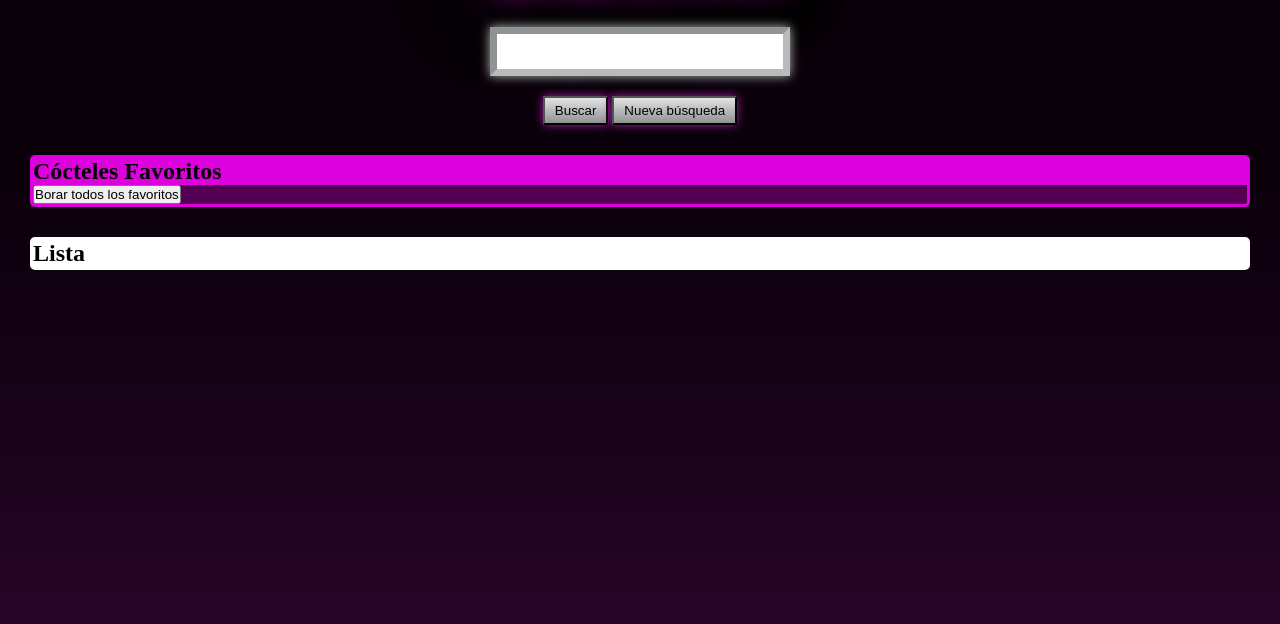
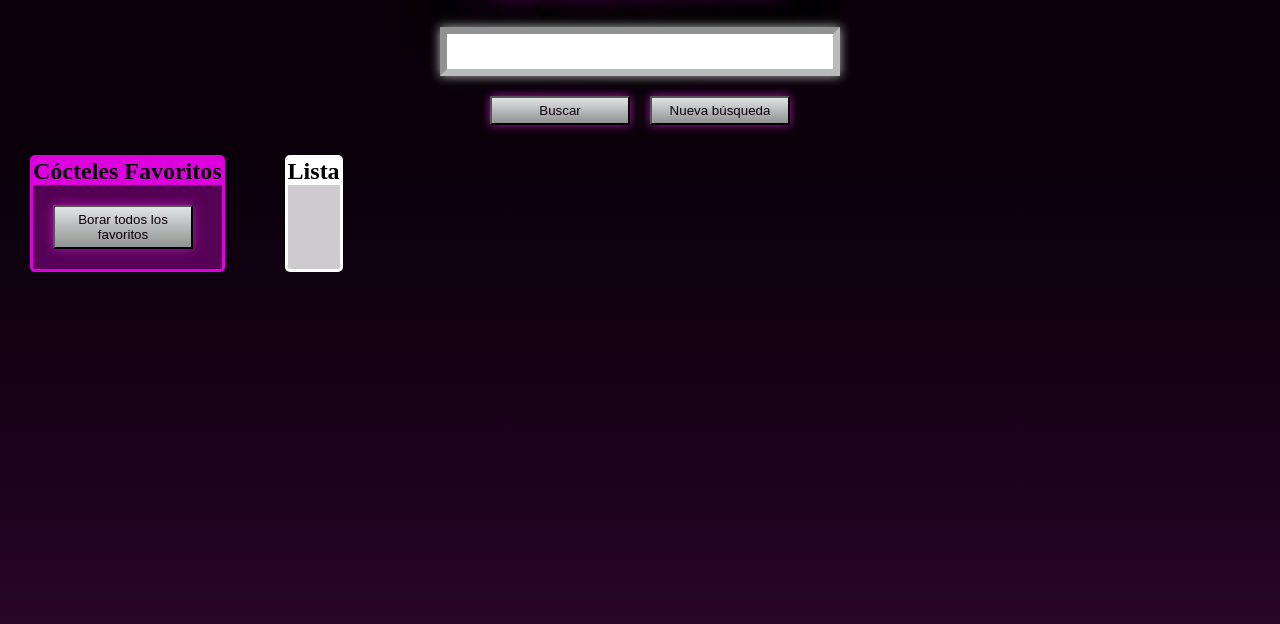
Before and after one commit to Adalab/modulo-2-evaluacion-final-ElenaPalomar, a website: page docs/index.html in a window 1280 px wide. Shown: the part 70-694 px from the top of the page. Drawn offline with nearby package versions, Linux system fonts and the light colour scheme; files that its build step writes are made by us from their sources.

Commit message:
fix some styles

```diff
--- a/src/scss/layout/_favorites.scss
+++ b/src/scss/layout/_favorites.scss
@@ -62,9 +62,25 @@
           font-size: 30px;
           color: $colorDarkBackground;
         }
+
       }
 
 
     }
   }
+
+  .resetFavorites {
+    background-image: linear-gradient($colorSoftSilver, $colorMediumSilver, $colorDarkSilver);
+
+    box-shadow:
+      0 0 10px $colorMediumPink;
+
+    width: 140px;
+
+    margin: 20px;
+    padding: 5px;
+
+    color: $colorDarkBackground;
+
+  }
 }
--- a/src/scss/layout/_form.scss
+++ b/src/scss/layout/_form.scss
@@ -7,7 +7,7 @@
   gap: 20px;
 
   &__search {
-    width: 300px;
+    width: 400px;
 
     padding: 10px;
 
@@ -22,14 +22,21 @@
 
   &__container {
 
-
+    display: flex;
+    justify-content: center;
+    align-items: center;
+    gap: 20px;
 
     .button{
       background-image: linear-gradient($colorSoftSilver, $colorMediumSilver, $colorDarkSilver);
       box-shadow:
       0 0 10px $colorMediumPink;
 
-      padding: 5px 10px;
+      width: 140px;
+
+      padding: 5px;
+
+      color: $colorDarkBackground;
     }
   }
 
--- a/src/scss/layout/_mainIndex.scss
+++ b/src/scss/layout/_mainIndex.scss
@@ -0,0 +1,8 @@
+.container {
+  display: flex;
+  flex-direction: column;
+
+  @media all and (min-width: 768px) {
+    flex-direction: row;
+  }
+}
--- a/src/scss/main.scss
+++ b/src/scss/main.scss
@@ -7,8 +7,3 @@
 @import 'layout/favorites';
 @import 'layout/list';
 @import 'components/globals';
-
-
-.drink--favorite {
-
-}
```
